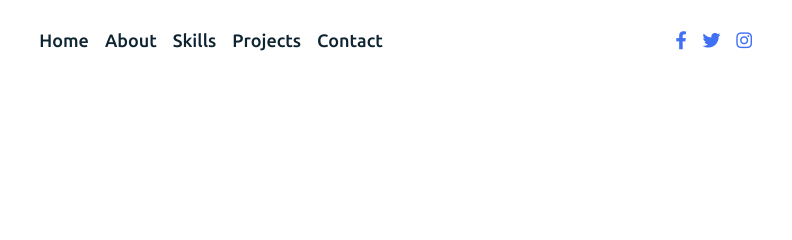
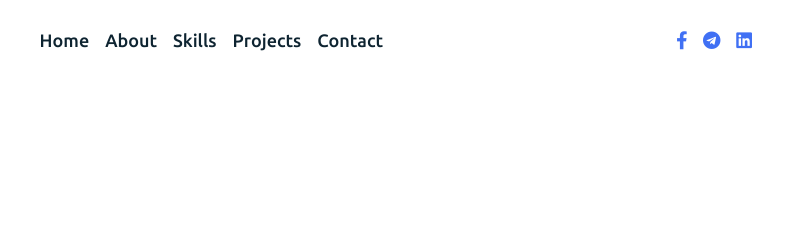
Before and after one commit to Girmex/portfolio, a plain HTML site: page index.html in a window 1280 px wide. Shown: the top 240 px of the page, 458-1250 px from the left. Drawn offline with Linux system fonts and the light colour scheme.

Commit message:
adding icon

```diff
--- a/index.html
+++ b/index.html
@@ -31,8 +31,8 @@
         </ul>
         <div class="media-icons">
           <a href="#"><i class="fab fa-facebook-f"></i></a>
-          <a href="#"><i class="fab fa-twitter"></i></a>
-          <a href="#"><i class="fab fa-instagram"></i></a>
+          <a href="#"><i class="fab fa-telegram"></i></a>
+          <a href="#"><i class="fab fa-linkedin"></i></a>
         </div>
       </div>
       <div class="menu-btn">
```
